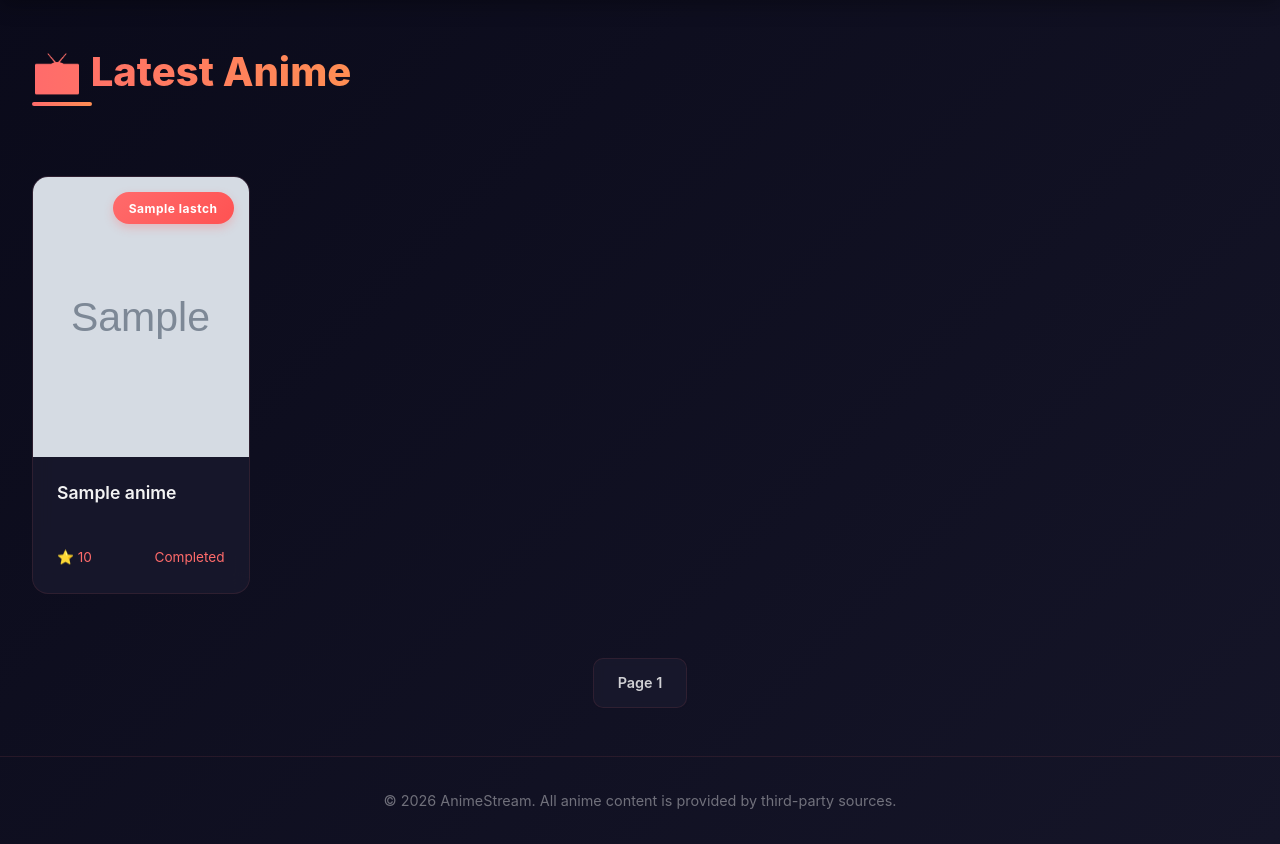
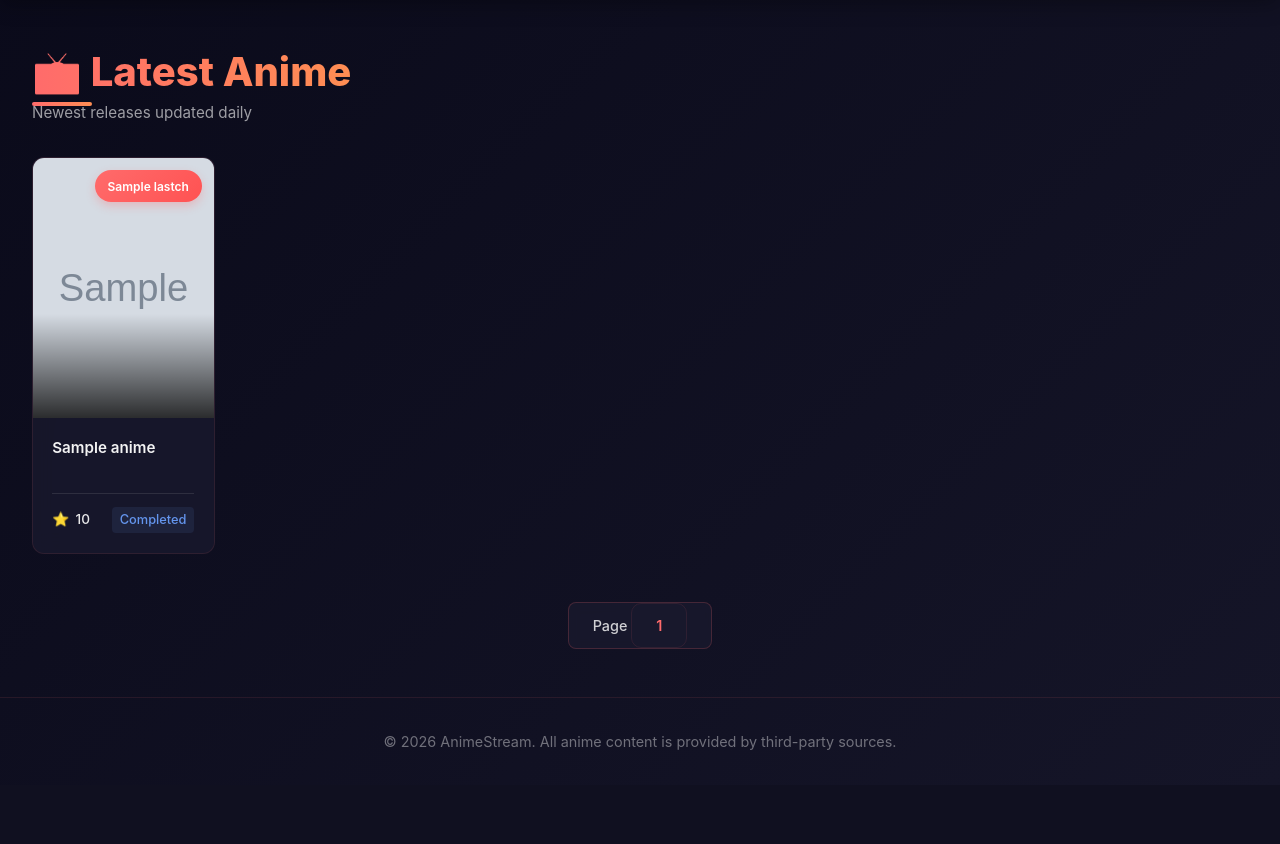
Before and after one commit to RMBLOGG/DayyAnime, a Flask app: template templates/home.html in a window 1280 px wide. Shown: the part 84-928 px from the top of the page. After the commit the page ends 834 px from the top, so only its background shows below. Run offline with Flask 3, Linux system fonts and the light colour scheme; the template is opened without the code that fills it: most values are stand-ins (such as "Sample title", 1, 10 or a date in 2020); grey boxes marked "Sample" are stand-in pictures.

Commit message:
Add files via upload

```diff
--- a/templates/home.html
+++ b/templates/home.html
@@ -3,25 +3,66 @@
 {% block title %}Latest Anime - AnimeStream{% endblock %}
 
 {% block content %}
-<h2 class="page-title">📺 Latest Anime</h2>
+<div style="margin-bottom: 2rem;">
+    <h2 class="page-title" style="margin-bottom: 0.3rem;">📺 Latest Anime</h2>
+    <p style="color: rgba(255, 255, 255, 0.6); font-size: 0.95rem;">
+        Newest releases updated daily
+    </p>
+</div>
 
 {% if data %}
 <div class="anime-grid">
     {% for anime in data %}
-    <a href="/anime/{{ anime.url }}" style="text-decoration: none; color: inherit;">
-        <div class="anime-card">
-            {% if anime.lastch %}
-            <span class="badge">{{ anime.lastch }}</span>
-            {% elif anime.lastup %}
-            <span class="badge">{{ anime.lastup }}</span>
-            {% endif %}
-            <img src="{{ anime.cover }}" alt="{{ anime.judul }}" onerror="this.src='https://via.placeholder.com/180x260?text=No+Image'">
-            <div class="anime-card-info">
-                <h3>{{ anime.judul }}</h3>
-                <div class="meta">
-                    <span>⭐ {{ anime.score if anime.score and anime.score != 'N/A' else 'N/A' }}</span>
+    <a href="/anime/{{ anime.url }}" style="text-decoration: none; color: inherit; display: block;">
+        <div class="anime-card"
+             style="background: rgba(26, 26, 46, 0.8); border-radius: 12px; overflow: hidden; transition: all 0.3s ease; position: relative; border: 1px solid rgba(255, 107, 107, 0.1); backdrop-filter: blur(10px);"
+             onmouseover="this.style.transform='translateY(-5px)'; this.style.boxShadow='0 10px 25px rgba(255, 107, 107, 0.15)'; this.style.borderColor='rgba(255, 107, 107, 0.3)'"
+             onmouseout="this.style.transform='translateY(0)'; this.style.boxShadow='none'; this.style.borderColor='rgba(255, 107, 107, 0.1)'">
+
+            <!-- Image Container -->
+            <div style="position: relative; height: 260px; overflow: hidden;">
+                <img src="{{ anime.cover }}"
+                     alt="{{ anime.judul }}"
+                     onerror="this.src='https://via.placeholder.com/180x260?text=No+Image'"
+                     style="width: 100%; height: 100%; object-fit: cover; display: block;">
+
+                <!-- Overlay Gradient -->
+                <div style="position: absolute; bottom: 0; left: 0; right: 0; height: 40%; background: linear-gradient(to top, rgba(0,0,0,0.8), transparent);"></div>
+
+                <!-- Badge -->
+                {% if anime.lastch %}
+                <div style="position: absolute; top: 12px; right: 12px;">
+                    <span style="background: linear-gradient(135deg, #ff6b6b, #ff5252); color: white; padding: 0.4rem 0.8rem; border-radius: 20px; font-size: 0.75rem; font-weight: 600; display: block; box-shadow: 0 4px 10px rgba(255, 107, 107, 0.3);">
+                        {{ anime.lastch }}
+                    </span>
+                </div>
+                {% elif anime.lastup %}
+                <div style="position: absolute; top: 12px; right: 12px;">
+                    <span style="background: linear-gradient(135deg, #6495ed, #4169e1); color: white; padding: 0.4rem 0.8rem; border-radius: 20px; font-size: 0.75rem; font-weight: 600; display: block; box-shadow: 0 4px 10px rgba(100, 149, 237, 0.3);">
+                        {{ anime.lastup }}
+                    </span>
+                </div>
+                {% endif %}
+            </div>
+
+            <!-- Anime Info -->
+            <div class="anime-card-info" style="padding: 1.2rem;">
+                <h3 style="font-size: 0.95rem; margin-bottom: 0.8rem; height: 2.8em; overflow: hidden; display: -webkit-box; -webkit-line-clamp: 2; -webkit-box-orient: vertical; line-height: 1.4; color: rgba(255, 255, 255, 0.95);">
+                    {{ anime.judul }}
+                </h3>
+
+                <div class="meta" style="display: flex; justify-content: space-between; align-items: center; margin-top: 0.8rem; padding-top: 0.8rem; border-top: 1px solid rgba(255, 255, 255, 0.1);">
+                    <div style="display: flex; align-items: center; gap: 0.4rem;">
+                        <span style="color: #FFD700;">⭐</span>
+                        <span style="color: rgba(255, 255, 255, 0.9); font-weight: 500;">
+                            {{ anime.score if anime.score and anime.score != 'N/A' else 'N/A' }}
+                        </span>
+                    </div>
+
                     {% if anime.status %}
-                    <span>{{ anime.status }}</span>
+                    <span style="font-size: 0.8rem; padding: 0.2rem 0.5rem; border-radius: 4px; background: {% if anime.status == 'Ongoing' %}rgba(76, 175, 80, 0.1){% elif anime.status == 'Completed' %}rgba(100, 149, 237, 0.1){% else %}rgba(153, 153, 153, 0.1){% endif %}; color: {% if anime.status == 'Ongoing' %}#4CAF50{% elif anime.status == 'Completed' %}#6495ed{% else %}#999{% endif %}; font-weight: 500;">
+                        {{ anime.status }}
+                    </span>
                     {% endif %}
                 </div>
             </div>
@@ -31,18 +72,88 @@
 </div>
 
 <!-- Navigasi halaman -->
-<div class="pagination">
+<div class="pagination" style="margin-top: 3rem;">
     {% if current_page > 1 %}
-        <a href="/?page={{ current_page-1 }}" class="page-link">← Prev</a>
+        <a href="/?page={{ current_page-1 }}"
+           class="page-link"
+           style="padding: 0.7rem 1.5rem; background: rgba(26, 26, 46, 0.8); border-radius: 8px; text-decoration: none; color: #fff; border: 1px solid rgba(255, 107, 107, 0.2); transition: all 0.3s ease; font-weight: 500;"
+           onmouseover="this.style.background='rgba(255, 107, 107, 0.2)'; this.style.borderColor='#ff6b6b'"
+           onmouseout="this.style.background='rgba(26, 26, 46, 0.8)'; this.style.borderColor='rgba(255, 107, 107, 0.2)'">
+            ← Prev
+        </a>
     {% endif %}
 
-    <span class="page-info">Page {{ current_page }}</span>
+    <span class="page-info"
+          style="padding: 0.7rem 1.5rem; background: rgba(26, 26, 46, 0.8); border-radius: 8px; color: rgba(255, 255, 255, 0.8); border: 1px solid rgba(255, 107, 107, 0.2); font-weight: 500;">
+        Page <span style="color: #ff6b6b; font-weight: 600;">{{ current_page }}</span>
+    </span>
 
     {% if has_next_page and current_page < max_pages %}
-        <a href="/?page={{ current_page+1 }}" class="page-link">Next →</a>
+        <a href="/?page={{ current_page+1 }}"
+           class="page-link"
+           style="padding: 0.7rem 1.5rem; background: rgba(26, 26, 46, 0.8); border-radius: 8px; text-decoration: none; color: #fff; border: 1px solid rgba(255, 107, 107, 0.2); transition: all 0.3s ease; font-weight: 500;"
+           onmouseover="this.style.background='rgba(255, 107, 107, 0.2)'; this.style.borderColor='#ff6b6b'"
+           onmouseout="this.style.background='rgba(26, 26, 46, 0.8)'; this.style.borderColor='rgba(255, 107, 107, 0.2)'">
+            Next →
+        </a>
     {% endif %}
 </div>
 {% else %}
-<p style="text-align: center; margin: 3rem 0; font-size: 1.2rem; color: #999;">Tidak ada anime tersedia</p>
+<!-- No Anime Available -->
+<div style="text-align: center; padding: 3rem 1rem; margin: 2rem 0;">
+    <div style="font-size: 4rem; margin-bottom: 1rem; color: rgba(255, 107, 107, 0.2);">
+        📺
+    </div>
+    <p style="font-size: 1.2rem; color: #999; margin-bottom: 1rem;">
+        Tidak ada anime tersedia
+    </p>
+    <p style="color: rgba(255, 255, 255, 0.5); font-size: 0.9rem; max-width: 400px; margin: 0 auto;">
+        Try refreshing the page or check back later for new updates.
+    </p>
+</div>
 {% endif %}
+
+<style>
+/* Ensure anime grid works properly */
+.anime-grid {
+    display: grid;
+    grid-template-columns: repeat(auto-fill, minmax(180px, 1fr));
+    gap: 1.5rem;
+    margin: 2rem 0;
+}
+
+/* Pagination styling */
+.pagination {
+    display: flex;
+    justify-content: center;
+    align-items: center;
+    gap: 1rem;
+}
+
+/* Responsive adjustments */
+@media (max-width: 768px) {
+    .anime-grid {
+        grid-template-columns: repeat(auto-fill, minmax(150px, 1fr));
+        gap: 1rem;
+    }
+
+    .anime-card > div:first-child {
+        height: 220px;
+    }
+}
+
+@media (max-width: 480px) {
+    .anime-grid {
+        grid-template-columns: repeat(auto-fill, minmax(130px, 1fr));
+    }
+
+    .anime-card > div:first-child {
+        height: 200px;
+    }
+
+    .anime-card-info {
+        padding: 0.8rem;
+    }
+}
+</style>
 {% endblock %}
```
